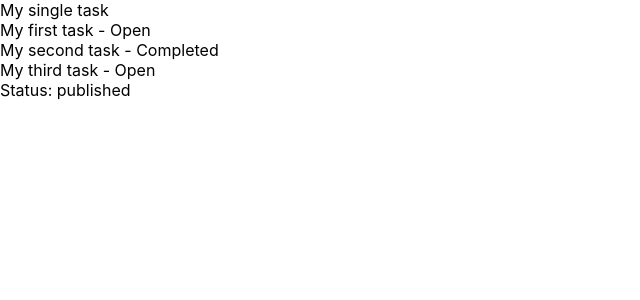
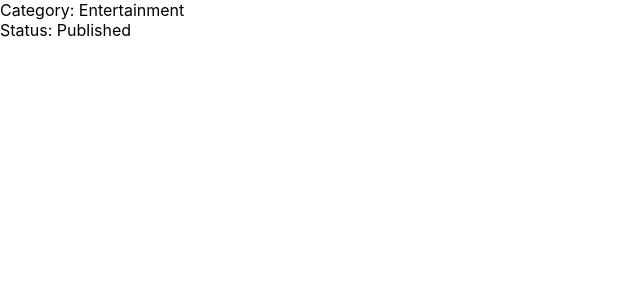
Before and after one commit to PlanetofJay/my-ts-app, a React (Create React App) app: page / in a window 1280 px wide. Shown: the top 300 px of the page, without its empty margins (0-640 px from the left). Built offline with nearby package versions, Linux system fonts and the light colour scheme.

Commit message:
test ts and js both

```diff
--- a/src/App.tsx
+++ b/src/App.tsx
@@ -1,101 +1,15 @@
+import { categories, getCategory } from './includes/category';
+import { statuses, getStatus } from './includes/status';
+
 function App() {
 
-  interface ITask {
-    id: number,
-    description: string,
-    done?: boolean
-  }
-
-  const task :ITask = {
-    id: 1,
-    description: 'My single task',
-    done: false
-  }
-
-  const tasks: ITask[] = [
-    {
-      id: 2,
-      description: 'My first task',
-      done: false
-    },
-    {
-      id: 3,
-      description: 'My second task',
-      done: true
-    },
-    {
-      id: 4,
-      description: 'My third task',
-      done: false
-    }
-  ];
-
-  /**
-   * Object used for creating a sending domain.
-   */
-  interface ISendingDomain {
-    /** The domain you are sending from. */
-    domain: string,
-    /** Associated tracking domain. */
-    tracking_domain?: string,
-    /** Object in which DKIM key configuration is defined. */
-    dkim?: IDKIM
-  }
-
-  interface IDKIM {
-    /** Value used as the Signing Domain Identifier (SDID). */
-    signing_domain?: string,
-    private: string,
-    public: string,
-    selector: string,
-    headers?: string
-  }
-
-  /**
-   * Used for registering a new device
-   * to one of your OneSignal apps.
-   */
-  interface IAddDevice {
-    /** Your OneSignal App Id found in Keys & IDs */
-    app_id: string,
-    /** The device's platform. */
-    device_type: EDeviceType
-  }
-
-  enum EDeviceType {
-    iOS = 0,
-    Android = 1,
-    Amazon = 2,
-    Email = 11,
-    SMS = 14
-  }
-
-  let addDevice: IAddDevice;
-
-  enum IStatus {
-    /** Used when the post is not ready. */
-    Draft = 'draft',
-    /** Used when the post has been released. */
-    Published = 'published',
-    /** Used when the post has been archived. */
-    Archived = 'archived',
-    /** Used when the post needs to be reviewed. */
-    Review = 'review'
-  }
-
-  let status: IStatus;
-  status = IStatus.Published;
+  const category = getCategory('ent');
+  const status = getStatus('p');
 
   return (
     <div>
-      <div>{task.description}</div>
-      {tasks.map((task) => (
-        <div key={task.id}>
-          {task.description} - {task.done ? 'Completed' : 'Open'}
-        </div>
-      ))}
-
-      <div>Status: {status}</div>
+      <div>Category: {category?.text}</div>
+      <div>Status: {status?.text}</div>
     </div>
   );
 }
--- /dev/null
+++ b/src/includes/category.ts
@@ -0,0 +1,13 @@
+
+export const categories = [
+  { id: 'edu', text: 'Education' },
+  { id: 'ent', text: 'Entertainment' },
+  { id: 'oth', text: 'Other' }
+];
+
+export function getCategory(id: string) {
+  const item = categories.find(
+    (category) => category.id === id
+  );
+  return item;
+}
--- /dev/null
+++ b/src/includes/status.js
@@ -0,0 +1,13 @@
+
+export const statuses = [
+  { id: 'd', text: 'Draft' },
+  { id: 'p', text: 'Published' },
+  { id: 'a', text: 'Archived' }
+];
+
+export function getStatus(id) {
+  const item = statuses.find(
+    (status) => status.id === id
+  );
+  return item;
+}
```
